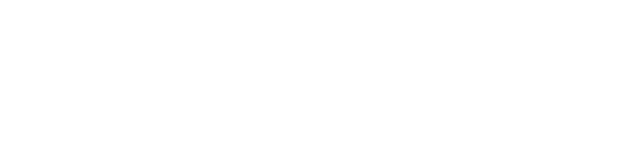
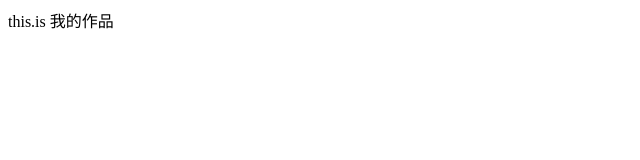
Before and after one commit to SpringRainWeb/SpringRainWeb.github.io, a plain HTML site: page index.html in a window 1280 px wide. Shown: the whole page, without its empty margins (0-640 px from the left). Drawn offline with Linux system fonts and the light colour scheme.

Commit message:
Update index.html

```diff
--- a/index.html
+++ b/index.html
@@ -5,6 +5,6 @@
 	<title>我的作品</title>
 </head>
 <body>
-
+	this.is 我的作品
 </body>
 </html>
```
